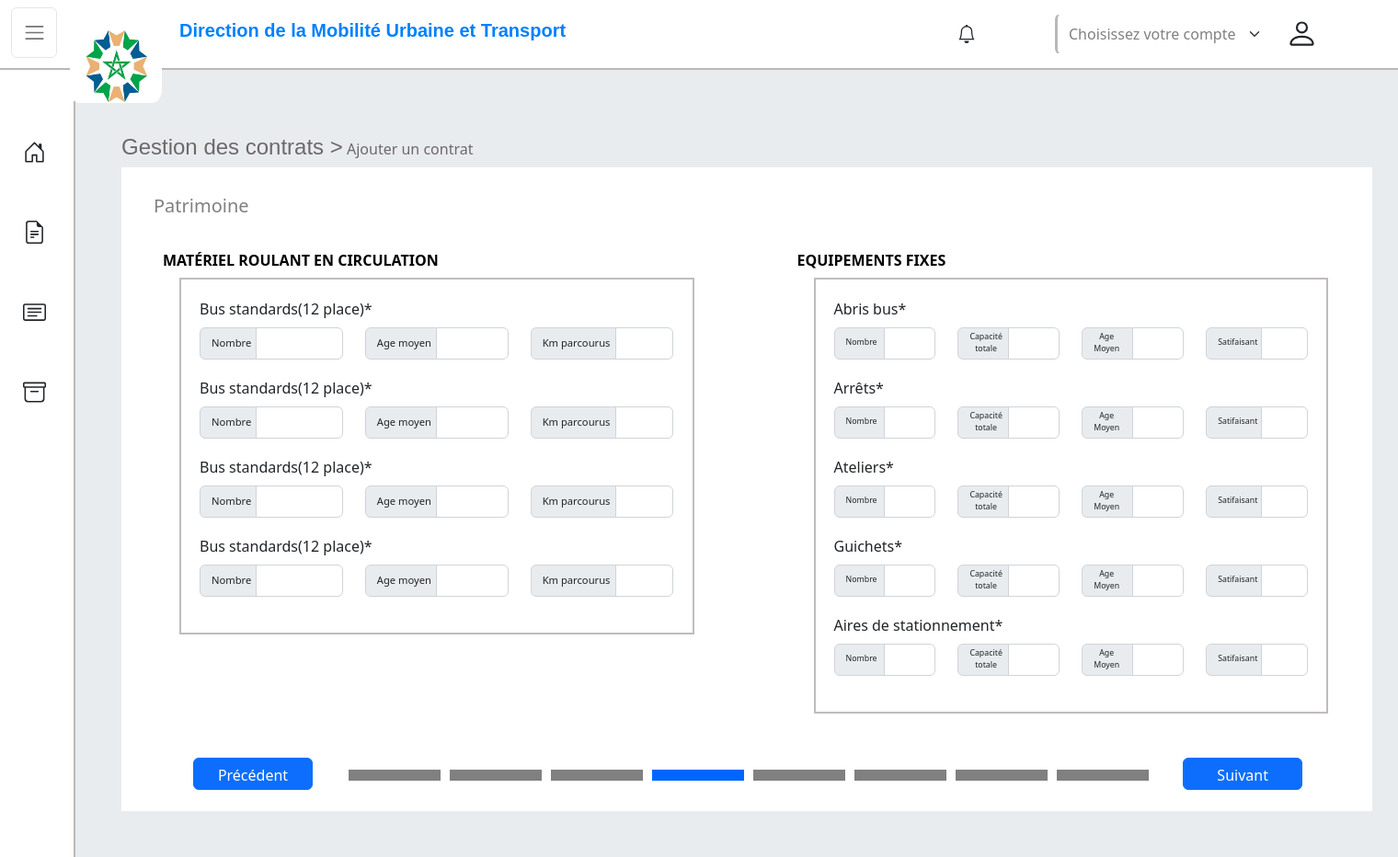
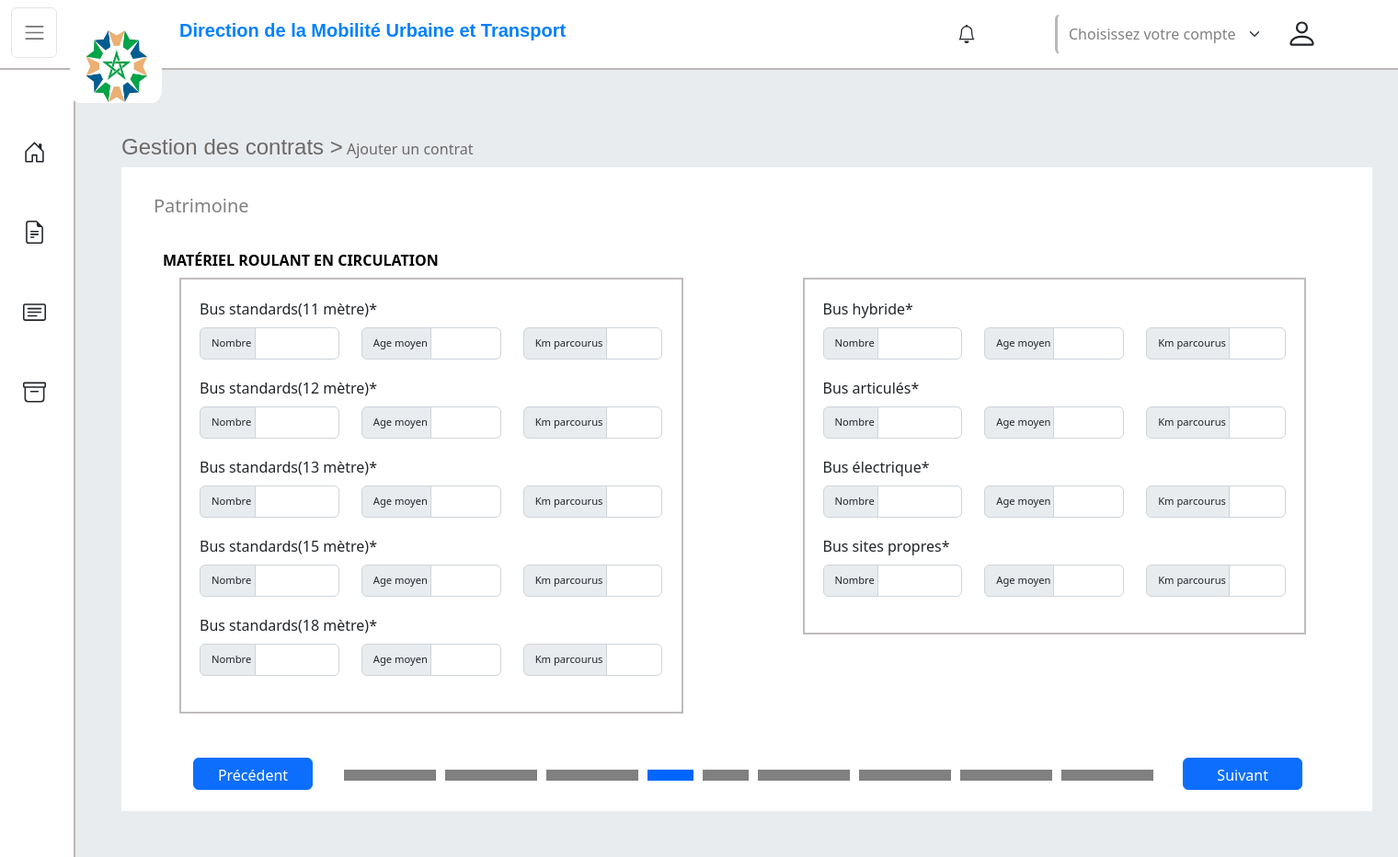
Before and after one commit to dgctdmut/projetgestioncontratbus, a Django app: page /Patrimoine in a window 1520 px wide. Shown: the whole page at 92% size. Run offline with Django 4.2, Linux system fonts and the light colour scheme; some libraries are stand-ins or nearby versions.

Commit message:
modifier l'interface Patrimoine

```diff
--- a/contrats/urls.py
+++ b/contrats/urls.py
@@ -4,6 +4,7 @@ from . import views
 urlpatterns = [
     path('contrat',views.Contratidentif,name='contrat'),
     path('Patrimoine',views.Patrimoine,name='Patrimoine'),
+    path('Patrimoine_second',views.Patrimoine_second,name='Patrimoine_second'),
     path('Effectif',views.Effectif,name='Effectif'),
     path('Service',views.Service,name='Service'),
     path('Investissement',views.Investissement,name='Investissement'),
@@ -11,5 +12,6 @@ urlpatterns = [
     path('Energy',views.Energy,name='Energy'),
     path('Commercial',views.Commercial,name='Commercial'),
     path('Commercial_second',views.Commercial_second,name='Commercial_second'),
+
     path('Perimetre/<int:contratid>/',views.Perimetre_step,name='Perimetre'),
 ]
--- a/contrats/views.py
+++ b/contrats/views.py
@@ -1,7 +1,6 @@
-from django.shortcuts import render
+from django.shortcuts import render , redirect
 from .models import Contrat , Perimetre , Energie
 from .forms import ContratForm , PerimetreForm , EnergieForm
-from django.shortcuts import redirect
 
 def Contratidentif(request):
     if request.method=="POST":
@@ -31,6 +30,9 @@ def Perimetre_step(request , contratid ):
 def Patrimoine(request):
     return render(request, 'pages\Patrimoine.html')
 
+def Patrimoine_second(request):
+    return render(request, 'pages\Patrimoine_second.html')
+
 def Effectif(request):
     return render(request, 'pages\Effectif.html')
 
--- a/templates/pages/Patrimoine.html
+++ b/templates/pages/Patrimoine.html
@@ -21,12 +21,7 @@
           <div id="Id_contrat"  style="padding-left: 40px;">
             <h6 style=" color : rgb(0, 0, 0) ; font-size: 16px; font-weight: bold ; ">MATÉRIEL ROULANT EN CIRCULATION</h6>
           </div>
-            </div>
-            <div class="col-md-6">
-                <div id="Id_contrat"  style="padding-left: 40px;">
-                    <h6 style=" color : rgb(0, 0, 0) ; font-size: 16px; font-weight: bold ; ">EQUIPEMENTS FIXES</h6>
-                  </div>
-            </div>
+
           </div>
 
     <div class="row">
@@ -34,7 +29,29 @@
         <div class="frame">
 
     <div class="row">
-                <div class="col-md-12 mb-2" >Bus standards(12 place)*</div>
+                <div class="col-md-12 mb-2" >Bus standards(11 mètre)*</div>
+                <div class="col-md-4 mb-3" class="form-group">
+                    <div class="input-group mb-2" style="height: 30px; width: 100%;">
+                      <div class="input-group-text" style="height: 35px; width: 40%;"><div class="style">Nombre</div></div>
+                      <input type="text" style="height: 35px ;" class="form-control"id="Nombre"name="Nombre">
+                    </div>
+                  </div>
+                  <div class="col-md-4 mb-3" class="form-group">
+                    <div class="input-group mb-2" style="height: 30px; width: 100%;">
+                      <div class="input-group-text" style="height: 35px; width: 50%;"><div class="style">Age moyen</div></div>
+                      <input type="text" style="height: 35px ;" class="form-control"id="Age"name="Age">
+                    </div>
+                  </div>
+                  <div class="col-md-4 mb-3" class="form-group">
+                    <div class="input-group mb-2" style="height: 30px; width: 100%;">
+                      <div class="input-group-text" style="height: 35px; width: 60%;"><div class="style">Km parcourus</div></div>
+                      <input type="text" style="height: 35px ;" class="form-control" id="Km"name="Km">
+                    </div>
+                  </div>
+
+    </div>
+    <div class="row">
+            <div class="col-md-12 mb-2" >Bus standards(12 mètre)*</div>
             <div class="col-md-4 mb-3" class="form-group">
                 <div class="input-group mb-2" style="height: 30px; width: 100%;">
                   <div class="input-group-text" style="height: 35px; width: 40%;"><div class="style">Nombre</div></div>
@@ -56,7 +73,7 @@
 
     </div>
     <div class="row">
-            <div class="col-md-12 mb-2" >Bus standards(12 place)*</div>
+        <div class="col-md-12 mb-2" >Bus standards(13 mètre)*</div>
         <div class="col-md-4 mb-3" class="form-group">
             <div class="input-group mb-2" style="height: 30px; width: 100%;">
               <div class="input-group-text" style="height: 35px; width: 40%;"><div class="style">Nombre</div></div>
@@ -78,7 +95,7 @@
 
     </div>
     <div class="row">
-        <div class="col-md-12 mb-2" >Bus standards(12 place)*</div>
+        <div class="col-md-12 mb-2" >Bus standards(15 mètre)*</div>
         <div class="col-md-4 mb-3" class="form-group">
             <div class="input-group mb-2" style="height: 30px; width: 100%;">
               <div class="input-group-text" style="height: 35px; width: 40%;"><div class="style">Nombre</div></div>
@@ -100,7 +117,7 @@
 
     </div>
     <div class="row">
-    <div class="col-md-12 mb-2" >Bus standards(12 place)*</div>
+      <div class="col-md-12 mb-2" >Bus standards(18 mètre)*</div>
       <div class="col-md-4 mb-3" class="form-group">
           <div class="input-group mb-2" style="height: 30px; width: 100%;">
             <div class="input-group-text" style="height: 35px; width: 40%;"><div class="style">Nombre</div></div>
@@ -121,144 +138,106 @@
         </div>
 
   </div>
+
+
       </div>
         </div>
-
 
         <div class="col-md-6"style="padding-left:70px; padding-right:60px; ">
           <div class="frame" >
             <div class="row">
-            <div class="col-md-12 mb-2" >Abris bus*</div>
-            <div class="col-md-3 mb-3" class="form-group">
+              <div class="col-md-12 mb-2" >Bus hybride*</div>
+              <div class="col-md-4 mb-3" class="form-group">
                   <div class="input-group mb-2" style="height: 30px; width: 100%;">
-                  <div class="input-group-text" style="height: 35px; width: 50%;"><div class="eq_fixes">Nombre</div></div>
+                    <div class="input-group-text" style="height: 35px; width: 40%;"><div class="style">Nombre</div></div>
                     <input type="text" style="height: 35px ;" class="form-control">
                   </div>
                 </div>
-              <div class="col-md-3 mb-3" class="form-group">
+                <div class="col-md-4 mb-3" class="form-group">
                   <div class="input-group mb-2" style="height: 30px; width: 100%;">
-                  <div class="input-group-text" style="height: 35px; width: 50%;"><div class="eq_fixes">Capacité<br>totale</div></div>
+                    <div class="input-group-text" style="height: 35px; width: 50%;"><div class="style">Age moyen</div></div>
+                    <input type="text" style="height: 35px ;" class="form-control" >
+                  </div>
+                </div>
+                <div class="col-md-4 mb-3" class="form-group">
+                  <div class="input-group mb-2" style="height: 30px; width: 100%;">
+                    <div class="input-group-text" style="height: 35px; width: 60%;"><div class="style">Km parcourus</div></div>
+                    <input type="text" style="height: 35px ;" class="form-control" >
+                  </div>
+                </div>
+
+            </div>
+            <div class="row">
+              <div class="col-md-12 mb-2" >Bus articulés*</div>
+              <div class="col-md-4 mb-3" class="form-group">
+                  <div class="input-group mb-2" style="height: 30px; width: 100%;">
+                    <div class="input-group-text" style="height: 35px; width: 40%;"><div class="style">Nombre</div></div>
                     <input type="text" style="height: 35px ;" class="form-control">
                   </div>
                 </div>
-              <div class="col-md-3 mb-3" class="form-group">
+                <div class="col-md-4 mb-3" class="form-group">
                   <div class="input-group mb-2" style="height: 30px; width: 100%;">
-                  <div class="input-group-text" style="height: 35px; width: 50%;"><div class="eq_fixes">Age<br> Moyen</div></div>
+                    <div class="input-group-text" style="height: 35px; width: 50%;"><div class="style">Age moyen</div></div>
+                    <input type="text" style="height: 35px ;" class="form-control" >
+                  </div>
+                </div>
+                <div class="col-md-4 mb-3" class="form-group">
+                  <div class="input-group mb-2" style="height: 30px; width: 100%;">
+                    <div class="input-group-text" style="height: 35px; width: 60%;"><div class="style">Km parcourus</div></div>
+                    <input type="text" style="height: 35px ;" class="form-control" >
+                  </div>
+                </div>
+
+            </div>
+            <div class="row">
+              <div class="col-md-12 mb-2" >Bus électrique*</div>
+              <div class="col-md-4 mb-3" class="form-group">
+                  <div class="input-group mb-2" style="height: 30px; width: 100%;">
+                    <div class="input-group-text" style="height: 35px; width: 40%;"><div class="style">Nombre</div></div>
                     <input type="text" style="height: 35px ;" class="form-control">
                   </div>
                 </div>
-              <div class="col-md-3 mb-3" class="form-group">
+                <div class="col-md-4 mb-3" class="form-group">
                   <div class="input-group mb-2" style="height: 30px; width: 100%;">
-                  <div class="input-group-text" style="height: 35px; width: 55%;"><div class="eq_fixes">Satifaisant</div></div>
+                    <div class="input-group-text" style="height: 35px; width: 50%;"><div class="style">Age moyen</div></div>
+                    <input type="text" style="height: 35px ;" class="form-control" >
+                  </div>
+                </div>
+                <div class="col-md-4 mb-3" class="form-group">
+                  <div class="input-group mb-2" style="height: 30px; width: 100%;">
+                    <div class="input-group-text" style="height: 35px; width: 60%;"><div class="style">Km parcourus</div></div>
+                    <input type="text" style="height: 35px ;" class="form-control" >
+                  </div>
+                </div>
+
+            </div>
+            <div class="row">
+              <div class="col-md-12 mb-2" >Bus sites propres*</div>
+              <div class="col-md-4 mb-3" class="form-group">
+                  <div class="input-group mb-2" style="height: 30px; width: 100%;">
+                    <div class="input-group-text" style="height: 35px; width: 40%;"><div class="style">Nombre</div></div>
                     <input type="text" style="height: 35px ;" class="form-control">
                   </div>
                 </div>
-              <div class="col-md-12 mb-2" >Arrêts*</div>
-            <div class="col-md-3 mb-3" class="form-group">
+                <div class="col-md-4 mb-3" class="form-group">
                   <div class="input-group mb-2" style="height: 30px; width: 100%;">
-                  <div class="input-group-text" style="height: 35px; width: 50%;"><div class="eq_fixes">Nombre</div></div>
-                  <input type="text" style="height: 35px ;" class="form-control">
+                    <div class="input-group-text" style="height: 35px; width: 50%;"><div class="style">Age moyen</div></div>
+                    <input type="text" style="height: 35px ;" class="form-control" >
                   </div>
                 </div>
-              <div class="col-md-3 mb-3" class="form-group">
+                <div class="col-md-4 mb-3" class="form-group">
                   <div class="input-group mb-2" style="height: 30px; width: 100%;">
-                  <div class="input-group-text" style="height: 35px; width: 50%;"><div class="eq_fixes">Capacité<br>totale</div></div>
-                  <input type="text" style="height: 35px ;" class="form-control">
-                </div>
-              </div>
-              <div class="col-md-3 mb-3" class="form-group">
-                <div class="input-group mb-2" style="height: 30px; width: 100%;">
-                  <div class="input-group-text" style="height: 35px; width: 50%;"><div class="eq_fixes">Age<br> Moyen</div></div>
-                  <input type="text" style="height: 35px ;" class="form-control">
-                </div>
-              </div>
-              <div class="col-md-3 mb-3" class="form-group">
-                <div class="input-group mb-2" style="height: 30px; width: 100%;">
-                  <div class="input-group-text" style="height: 35px; width: 55%;"><div class="eq_fixes">Satifaisant</div></div>
-                  <input type="text" style="height: 35px ;" class="form-control">
-                </div>
-              </div>
-              <div class="col-md-12 mb-2" >Ateliers*</div>
-            <div class="col-md-3 mb-3" class="form-group">
-                <div class="input-group mb-2" style="height: 30px; width: 100%;">
-                  <div class="input-group-text" style="height: 35px; width: 50%;"><div class="eq_fixes">Nombre</div></div>
-                  <input type="text" style="height: 35px ;" class="form-control">
-                </div>
-              </div>
-              <div class="col-md-3 mb-3" class="form-group">
-                <div class="input-group mb-2" style="height: 30px; width: 100%;">
-                  <div class="input-group-text" style="height: 35px; width: 50%;"><div class="eq_fixes">Capacité<br>totale</div></div>
-                  <input type="text" style="height: 35px ;" class="form-control">
-                </div>
-              </div>
-              <div class="col-md-3 mb-3" class="form-group">
-                <div class="input-group mb-2" style="height: 30px; width: 100%;">
-                  <div class="input-group-text" style="height: 35px; width: 50%;"><div class="eq_fixes">Age<br> Moyen</div></div>
-                  <input type="text" style="height: 35px ;" class="form-control">
-                </div>
-              </div>
-              <div class="col-md-3 mb-3" class="form-group">
-                <div class="input-group mb-2" style="height: 30px; width: 100%;">
-                  <div class="input-group-text" style="height: 35px; width: 55%;"><div class="eq_fixes">Satifaisant</div></div>
-                  <input type="text" style="height: 35px ;" class="form-control">
-                </div>
-              </div>
-              <div class="col-md-12 mb-2" >Guichets*</div>
-            <div class="col-md-3 mb-3" class="form-group">
-                <div class="input-group mb-2" style="height: 30px; width: 100%;">
-                  <div class="input-group-text" style="height: 35px; width: 50%;"><div class="eq_fixes">Nombre</div></div>
-                  <input type="text" style="height: 35px ;" class="form-control">
-                </div>
-              </div>
-              <div class="col-md-3 mb-3" class="form-group">
-                <div class="input-group mb-2" style="height: 30px; width: 100%;">
-                  <div class="input-group-text" style="height: 35px; width: 50%;"><div class="eq_fixes">Capacité<br>totale</div></div>
-                  <input type="text" style="height: 35px ;" class="form-control">
-                </div>
-              </div>
-              <div class="col-md-3 mb-3" class="form-group">
-                <div class="input-group mb-2" style="height: 30px; width: 100%;">
-                  <div class="input-group-text" style="height: 35px; width: 50%;"><div class="eq_fixes">Age<br> Moyen</div></div>
-                  <input type="text" style="height: 35px ;" class="form-control">
-                </div>
-              </div>
-              <div class="col-md-3 mb-3" class="form-group">
-                <div class="input-group mb-2" style="height: 30px; width: 100%;">
-                  <div class="input-group-text" style="height: 35px; width: 55%;"><div class="eq_fixes">Satifaisant</div></div>
-                  <input type="text" style="height: 35px ;" class="form-control">
-                </div>
-              </div>
-              <div class="col-md-12 mb-2" >Aires de stationnement*</div>
-            <div class="col-md-3 mb-3" class="form-group">
-                <div class="input-group mb-2" style="height: 30px; width: 100%;">
-                  <div class="input-group-text" style="height: 35px; width: 50%;"><div class="eq_fixes">Nombre</div></div>
-                  <input type="text" style="height: 35px ;" class="form-control">
-                </div>
-              </div>
-              <div class="col-md-3 mb-3" class="form-group">
-                <div class="input-group mb-2" style="height: 30px; width: 100%;">
-                  <div class="input-group-text" style="height: 35px; width: 50%;"><div class="eq_fixes">Capacité<br>totale</div></div>
-                  <input type="text" style="height: 35px ;" class="form-control">
-                </div>
-              </div>
-              <div class="col-md-3 mb-3" class="form-group">
-                <div class="input-group mb-2" style="height: 30px; width: 100%;">
-                  <div class="input-group-text" style="height: 35px; width: 50%;"><div class="eq_fixes">Age<br> Moyen</div></div>
-                  <input type="text" style="height: 35px ;" class="form-control">
-                </div>
-              </div>
-              <div class="col-md-3 mb-3" class="form-group">
-                <div class="input-group mb-2" style="height: 30px; width: 100%;">
-                  <div class="input-group-text" style="height: 35px; width: 55%;"><div class="eq_fixes">Satifaisant</div></div>
-                  <input type="text" style="height: 35px ;" class="form-control">
+                    <div class="input-group-text" style="height: 35px; width: 60%;"><div class="style">Km parcourus</div></div>
+                    <input type="text" style="height: 35px ;" class="form-control" >
                   </div>
                 </div>
 
-
+            </div>
 
           </div>
         </div>
       </div>
+
     </div>
     <br><br>
     <div class="row">
@@ -271,14 +250,15 @@
         <a href="{% url 'contrat' %}"><button class="btn btn-primary" ></button></a>
         <a href=""><button class="btn btn-primary"></button></a>
         <a href="{% url 'Investissement' %}"><button class="btn btn-primary"></button></a>
-        <a href="{% url 'Patrimoine' %}" ><button class="btn btn-primary" id="btttn"></button></a>
+        <a href="{% url 'Patrimoine' %}"><button style="width: 50px;" class="btn btn-primary" id="btttn"></button></a>
+        <a href="{% url 'Patrimoine_second' %}"><button style="width: 50px;" class="btn btn-primary" ></button></a>
         <a href="{% url 'Effectif' %}"><button class="btn btn-primary"></button></a>
         <a href="{% url 'Service' %}"><button class="btn btn-primary"></button></a>
         <a href="{% url 'Commercial' %}"><button class="btn btn-primary"></button></a>
         <a href="{% url 'Energy' %}"><button class="btn btn-primary"></button></a>
       </div>
       </div>
-      <div class="col-md-1"><button type="button" class="btn btn-primary" id="suivant"><a class="page-link" href="{% url 'Effectif' %}">Suivant</a></button></div>
+      <div class="col-md-1"><button type="button" class="btn btn-primary" id="suivant"><a class="page-link" href="{% url 'Patrimoine_second' %}">Suivant</a></button></div>
     </div>
 
         </div>
```
Also changed, not shown: projetgestioncontratbus/settings.py (+7 -2 lines), templates/pages/Patrimoine_second.html (added, +193 -0 lines), contrats/models.py (line endings or trailing spaces). Lines whose indentation alone changed are shown as unchanged.
